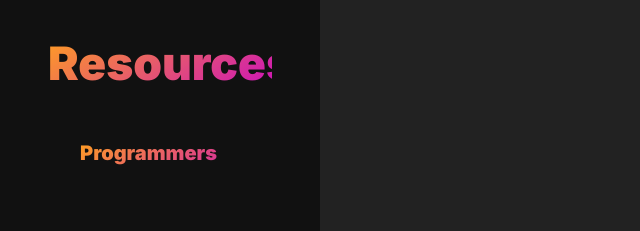
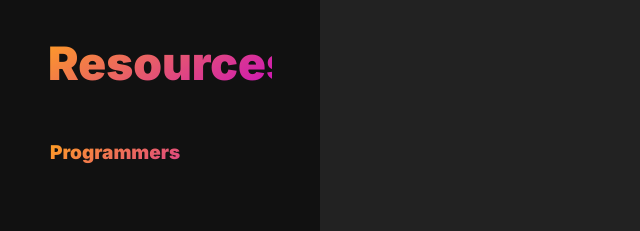
Before and after one commit to estebangarcia21/gdc-website, a React (Create React App) app in the folder website/: page /resources in a window 1280 px wide. Shown: the top 231 px of the page, without its empty margins (0-640 px from the left). Built offline with nearby package versions, Linux system fonts and the light colour scheme; the HTML template or start-up script is replaced by a standard one.

Commit message:
Restyled sidebar

```diff
--- a/website/src/pages/Resources.tsx
+++ b/website/src/pages/Resources.tsx
@@ -34,10 +34,17 @@ const Directory: React.FC<DirectoryProps> = ({ name, depth, children }) => {
     );
   }
 
+  const marginLeft = 50 + 30 * depth;
+  const fontSize = 20 - 4 * depth - 1;
+
   return (
     <div>
       <h4
         id='group-title'
+        style={{
+          marginLeft: `${marginLeft}px`,
+          fontSize: `${fontSize}px`,
+        }}
         onClick={() => {
           dispatch(toggleDirectory(name));
         }}
@@ -68,14 +75,14 @@ const Resource: React.FC<ResourceProps> = ({ name, page, children }) => {
 
   return (
     <div>
-      <h4
-        id='section'
+      <h3
+        id='resource'
         onClick={() => {
           dispatch(setActive(name));
         }}
       >
         {name}
-      </h4>
+      </h3>
       <div>{children}</div>
     </div>
   );
```
